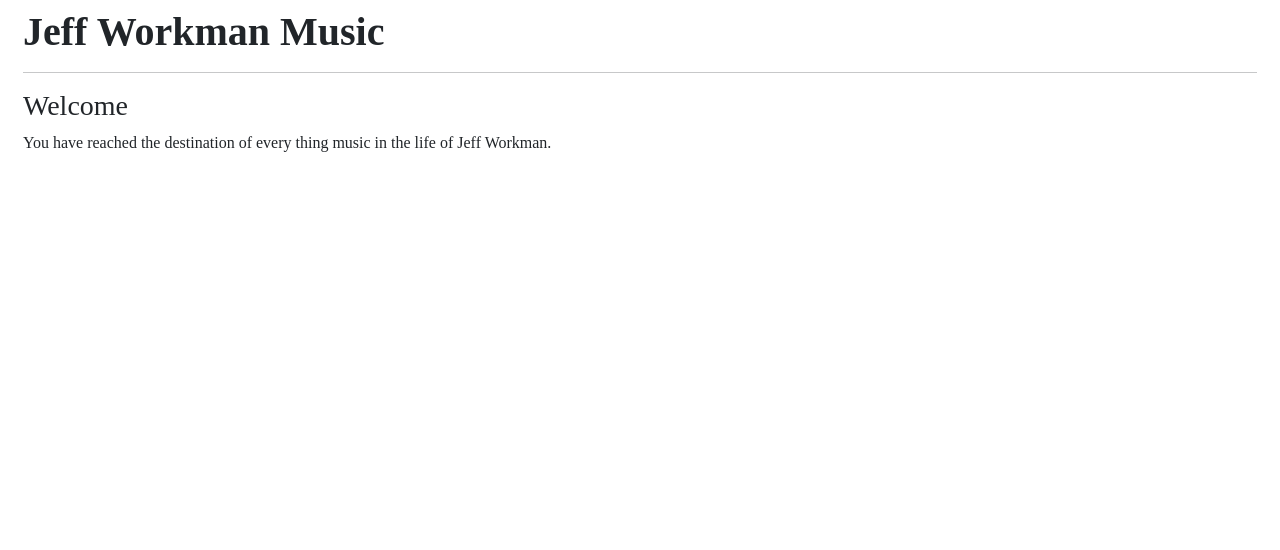
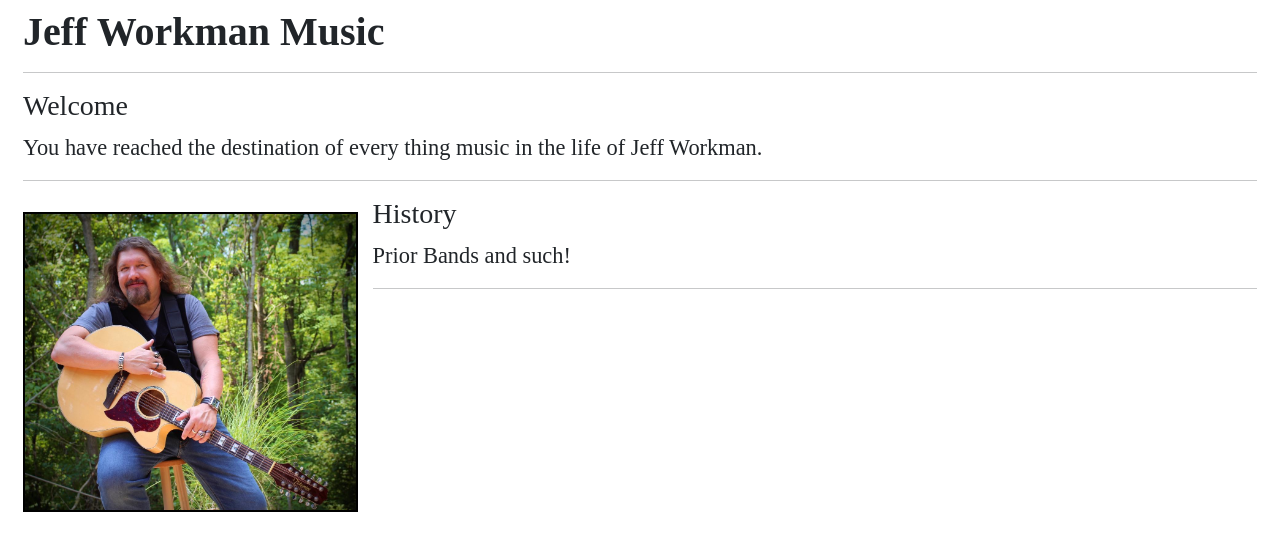
Before and after one commit to JWorkman3095/html-css-tutorial-c35, a plain HTML site: page music/index.html in a window 1280 px wide. Drawn offline with nearby package versions, Linux system fonts and the light colour scheme.

Commit message:
added histoty sect

```diff
--- a/music/css/index.css
+++ b/music/css/index.css
@@ -1,6 +1,13 @@
 h1 { font-weight: bold;}
+
 body {
     margin: 8px;
     font-family: 'Times New Roman', Times, serif;
-    padding: 0 15px
+    padding: 0 15px;
+    font-size: 1.4em;
 }
+img {
+    float: left;
+    margin: 15px 15px 15px 0;
+    border: 2px solid black
+}
--- a/music/index.html
+++ b/music/index.html
@@ -18,10 +18,20 @@
     <div>
         <h3>Welcome</h3>
         <p>
-            You have reached the destination of every thing music in the life of Jeff Workman.
-
+            You have reached the destination of every thing music in the life
+            of Jeff Workman.
         </p>
     </div>
+    <hr>
+    <div>
+        <IMG SRC="images/Jeff.jpg" height="300">
+        <h3>History</h3>
+        <p>
+           Prior Bands and such!
+        </p>
+    </div>
+    <hr>
+
 
 </body>
 </html>
```
Also changed, not shown: music/images/Jeff.jpg (added), music/images/Phone Booth.jpg (added).
